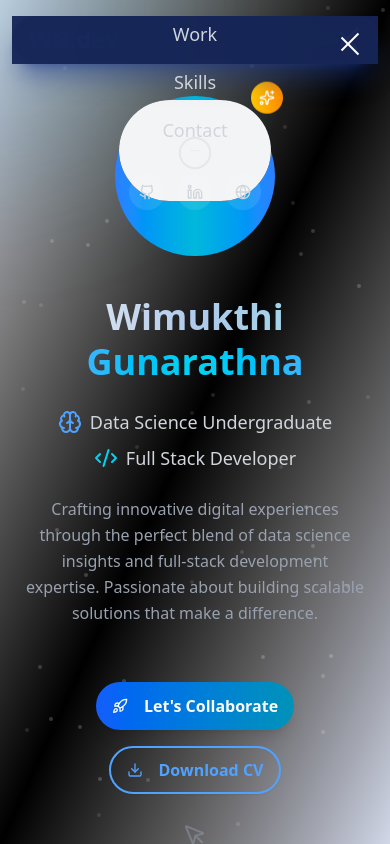
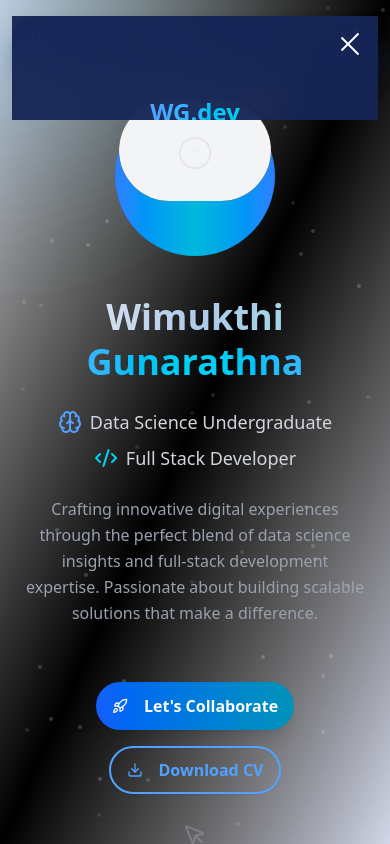
Before and after one commit to Wimukthi316/Portfolio-New, a Next.js app: page / in a window 390 px wide. Both pictures are taken after a click on the button "Open menu". Shown: the top 844 px of the page. Built offline with nearby package versions, Linux system fonts and the light colour scheme.

Commit message:
Adjust mobile menu padding and overflow for improved usability and layout

```diff
--- a/src/app/page.tsx
+++ b/src/app/page.tsx
@@ -388,7 +388,7 @@ export default function ModernPortfolio() {
               animate="visible"
               exit="exit"
               variants={mobileMenuVariants}
-              className="fixed inset-0 bg-blue-950/95 backdrop-blur-xl z-[101] flex flex-col items-center justify-center py-6"
+              className="fixed inset-0 bg-blue-950/95 backdrop-blur-xl z-[101] flex flex-col items-center pt-20 pb-6 overflow-y-auto"
             >
               <button
                 className="absolute top-4 right-4 text-white"
```
